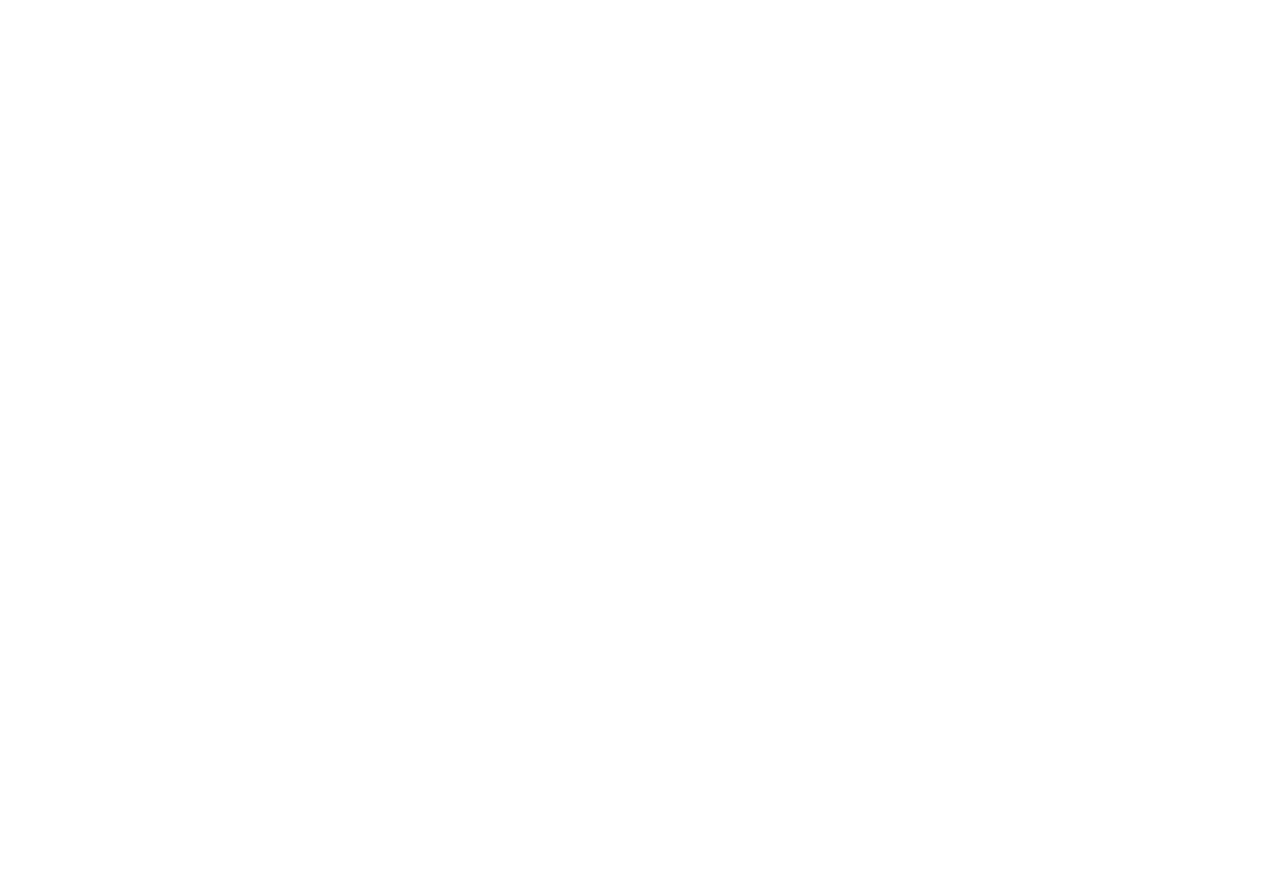
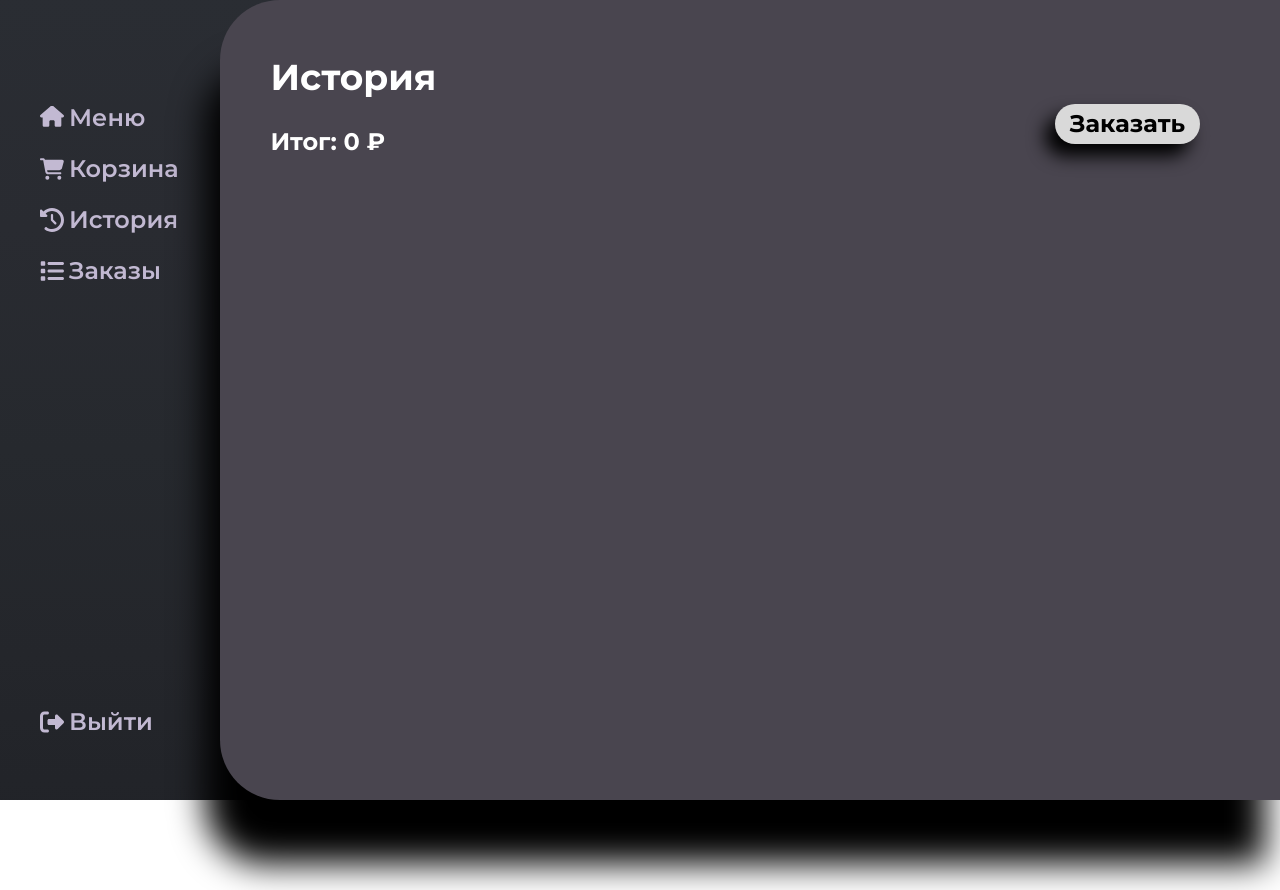
Before and after one commit to ChaosAttractor/coursework-ordering-food, a Vue app in the folder frontend/: page /dashboard/history in a window 1280 px wide. Before the commit this address had no page. Before the commit the page ends 800 px from the top, so only its background shows below. Built offline with nearby package versions, Linux system fonts and the light colour scheme.

Commit message:
workin on orders

```diff
--- a/frontend/src/components/OrderForm.vue
+++ b/frontend/src/components/OrderForm.vue
@@ -74,7 +74,7 @@
     .post(
       "http://localhost:3000/order-list",
       {
-        list_item: cartStore.cartItems,
+        list_item: JSON.stringify(cartStore.cartItems),
         status: 1,
         date: new Date().toISOString(),
         price: cartStore.total,
--- /dev/null
+++ b/frontend/src/components/OrderItem.vue
@@ -0,0 +1,51 @@
+<template>
+  <div class="w-[80%] bg-alt-white rounded-[60px] shadow-card">
+    <div class="flex items-center justify-between">
+      <div class="w-[30%]">
+        <ul
+          v-for="item in list"
+          :key="item.product_id"
+          class="font-montserrat text-[24px] font-bold self-start pl-[30px]"
+        >
+          <li>{{ item.product_name }} - {{ item.qnt }} шт.</li>
+        </ul>
+      </div>
+      <div class="w-[30%]">
+        <p class="font-montserrat text-[24px] font-bold self-start pl-[30px]">
+          {{ order.ordered_by }}
+        </p>
+      </div>
+      <div class="w-[30%] flex items-center select-none">
+        <p
+          class="font-montserrat text-[24px] font-bold self-start pl-[30px]"
+        ></p>
+      </div>
+    </div>
+  </div>
+</template>
+
+<script setup>
+import { computed, onMounted, ref } from "vue";
+import axios from "axios";
+
+const props = defineProps({
+  order: {
+    order_id: Number,
+    list_item: String,
+    ordered_by: Number,
+    status: Number,
+    date: Date,
+    price: Number,
+    payment_method: Number,
+  },
+});
+
+const status = ref([]);
+const list = computed(() => JSON.parse(props.order.list_item));
+
+onMounted(() => {
+  axios
+    .get("http://localhost:3000/status", { withCredentials: true })
+    .then((res) => (status.value = res.data));
+});
+</script>
--- /dev/null
+++ b/frontend/src/components/OrderList.vue
@@ -0,0 +1,21 @@
+<template>
+  <div class="w-full h-[700px] ml-[15px] pl-[30px] overflow-y-auto">
+    <div class="flex gap-[30px] flex-wrap justify-center">
+      <OrderItem v-for="order in orders" :key="order.order_id" :order="order" />
+    </div>
+  </div>
+</template>
+
+<script setup>
+import OrderItem from "./OrderItem.vue";
+import { ref, onMounted, computed } from "vue";
+import axios from "axios";
+
+const orders = ref([]);
+
+onMounted(() => {
+  axios
+    .get("http://localhost:3000/order-list", { withCredentials: true })
+    .then((res) => (orders.value = res.data));
+});
+</script>
--- a/frontend/src/views/DashboardView.vue
+++ b/frontend/src/views/DashboardView.vue
@@ -44,7 +44,7 @@
             </div>
           </RouterLink>
           <RouterLink
-            to=""
+            to="/dashboard/history"
             class="sidebar-btn mt-[15px] transition duration-400 ease-in-out"
           >
             <div class="flex items-center select-none">
@@ -61,7 +61,7 @@
             </div>
           </RouterLink>
           <RouterLink
-            to=""
+            to="/dashboard/orders"
             class="sidebar-btn mt-[15px] transition duration-400 ease-in-out"
           >
             <div class="flex items-center select-none">
--- /dev/null
+++ b/frontend/src/views/HistoryView.vue
@@ -0,0 +1,33 @@
+<template>
+  <div>
+    <p class="text-[36px] font-montserrat font-bold text-white">История</p>
+    <div class="flex justify-between">
+      <p class="text-[24px] font-montserrat font-bold text-white mt-[20px]">
+        Итог: {{ cartStore.total }} ₽
+      </p>
+      <p
+        class="mr-[30px] h-[40px] flex items-center font-montserrat text-[24px] p-[15px] font-bold bg-alt-white shadow-sidebar rounded-[60px] cursor-pointer"
+        @click="orderStore.showModal = true"
+      >
+        Заказать
+      </p>
+    </div>
+    <Modal>
+      <OrderForm v-if="orderStore.orderFormPage" />
+      <OrderInfo v-if="orderStore.orderInfoPage" />
+    </Modal>
+    <CartList class="mt-[30px] w-full" />
+  </div>
+</template>
+
+<script setup>
+import { useCartStore } from "../store/CartStore";
+import CartList from "../components/CartList.vue";
+import Modal from "../components/Modal.vue";
+import OrderForm from "../components/OrderForm.vue";
+import OrderInfo from "../components/OrderInfo.vue";
+import { useOrderStore } from "../store/OrderStore";
+
+const cartStore = useCartStore();
+const orderStore = useOrderStore();
+</script>
--- /dev/null
+++ b/frontend/src/views/OrdersView.vue
@@ -0,0 +1,10 @@
+<template>
+  <div>
+    <p class="text-[36px] font-montserrat font-bold text-white">Заказы</p>
+    <OrderList class="mt-[30px] w-full" />
+  </div>
+</template>
+
+<script setup>
+import OrderList from "../components/OrderList.vue";
+</script>
```
Also changed, not shown: frontend/src/router/index.js (+10 -0 lines), 2 other files (tests, documents, lock files or other folders).
